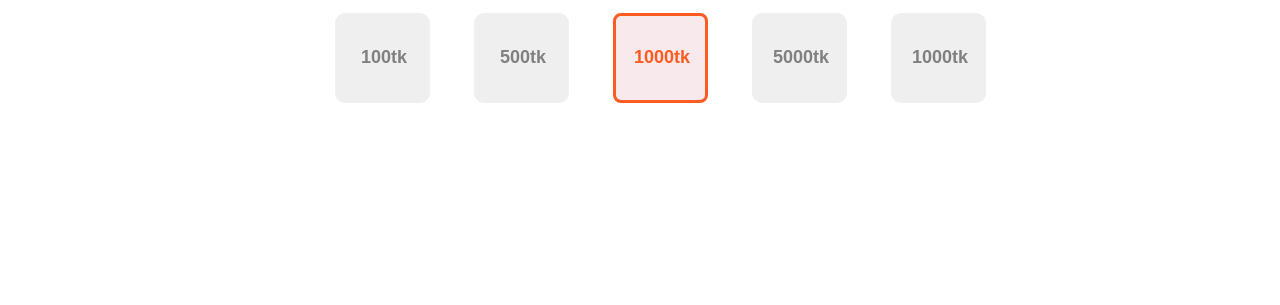
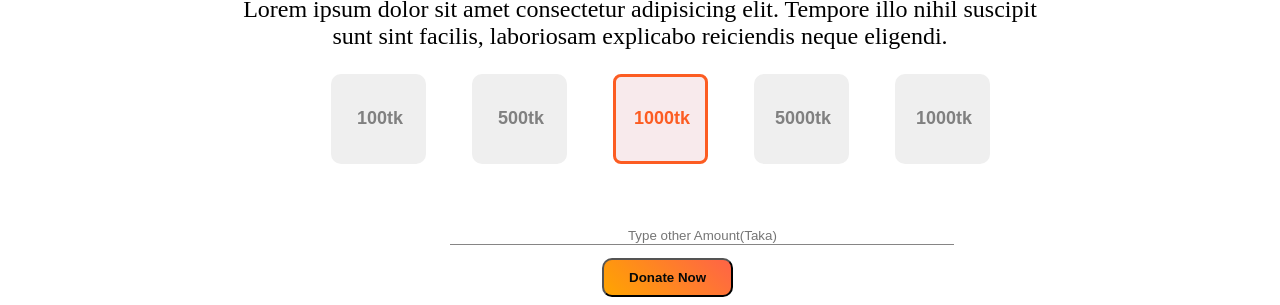
Before and after one commit to asshafi/donation-nation, a plain HTML site: page index.html in a window 1280 px wide. Shown: the part 614-919 px from the top of the page. Before the commit the page ends 800 px from the top, so only its background shows below. Drawn offline with Linux system fonts and the light colour scheme.

Commit message:
donatesectiondone

```diff
--- a/index.html
+++ b/index.html
@@ -22,10 +22,11 @@
             <a class="linkbutton" href="https://www.google.com" target="_blank">Donate Now</a>
         </span>
     </section>
-    <section class="donatetoday">
+    <section>
         <div id="donate">
             <h1>Donate Today</h1>
-            <p>Lorem ipsum dolor sit amet consectetur adipisicing elit. Tempore illo nihil suscipit <br> sunt sint
+            <p>Lorem ipsum dolor sit amet consectetur adipisicing elit. Tempore illo nihil suscipit <br>
+                sunt sint
                 facilis,
                 laboriosam explicabo reiciendis neque eligendi.</p>
             <button class="amountlist">100tk</button>
@@ -36,6 +37,14 @@
 
 
         </div>
+        <div>
+            <input id="input" type="text" placeholder="Type other Amount(Taka)">
+
+            <button id="newbutton">Donate Now </button>
+        </div>
+    </section>
+
+    <section>
 
     </section>
 </body>
--- a/style.css
+++ b/style.css
@@ -32,6 +32,7 @@
 
 #donate {
     text-align: center;
+    font-size: x-large;
 }
 
 .amountlist {
@@ -44,6 +45,7 @@
     font-size: large;
     border-radius: 10px;
     border: 10px;
+
 }
 
 #highlight {
@@ -60,3 +62,27 @@
     background-color: rgb(248, 234, 236);
 
 }
+
+#input {
+    margin-left: 35%;
+    margin-right: 35%;
+    margin-top: 5%;
+    display: block;
+    width: 500px;
+    display: block;
+    border: none;
+    text-align: center;
+    border-bottom: 1px solid rgb(134, 133, 133);
+}
+
+#newbutton {
+    text-align: center;
+    text-decoration: none;
+    border-radius: 10px;
+    background-image: linear-gradient(45deg, orange, tomato);
+    padding: 10px 25px;
+    font-weight: 700;
+    color: rgb(8, 9, 8);
+    margin-left: 47%;
+    margin-top: 1%;
+}
```
